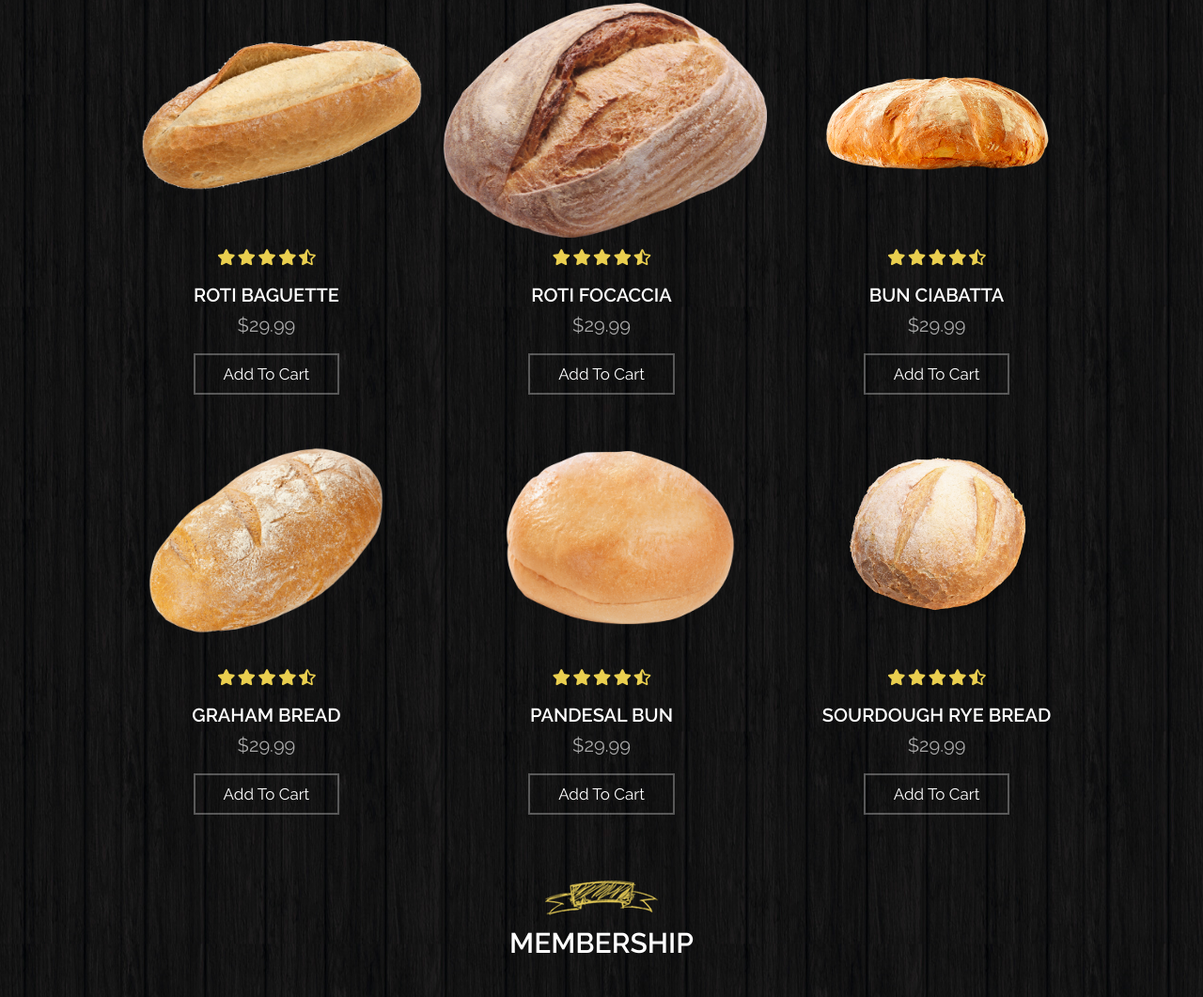
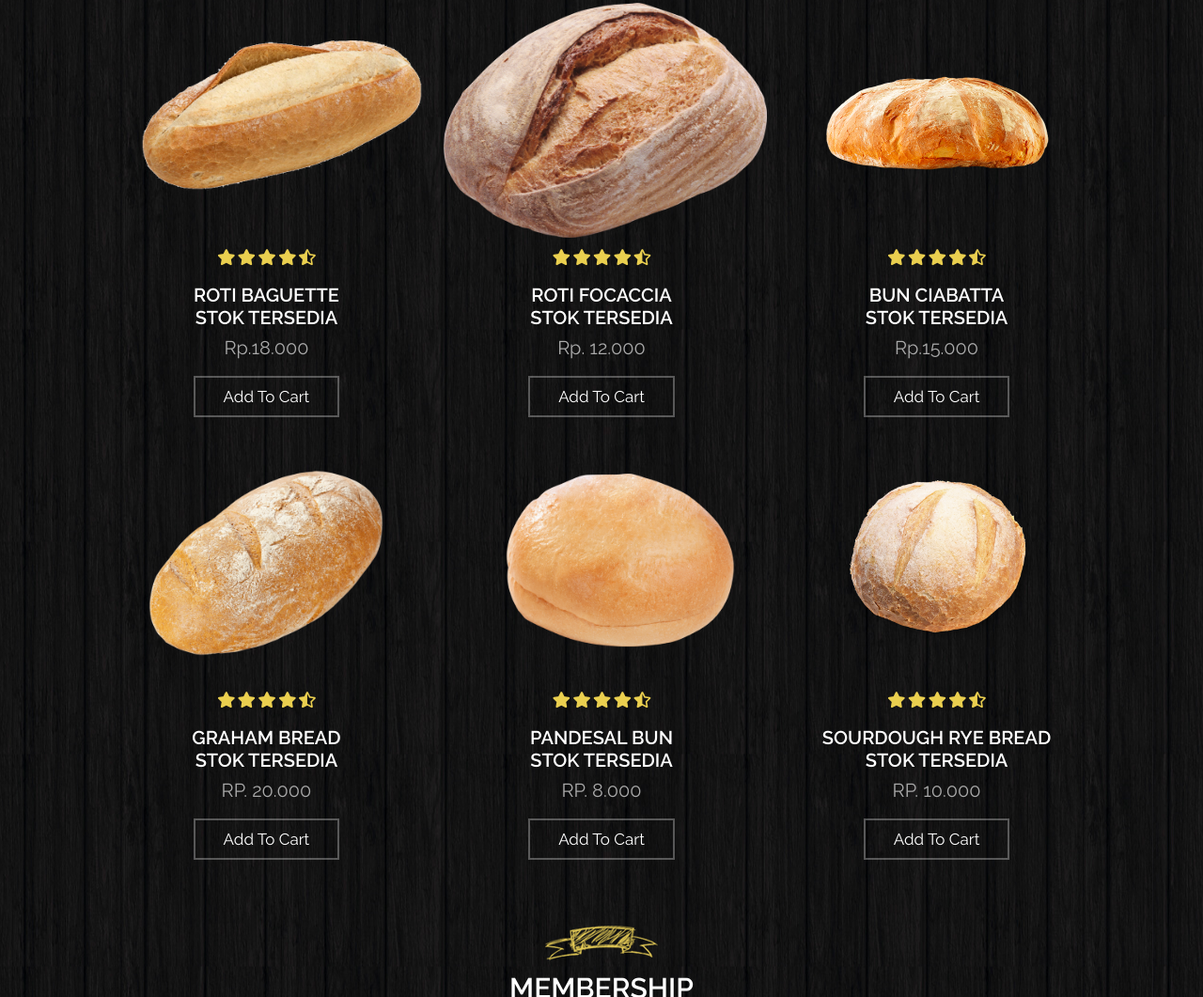
Before and after one commit to lionelkeegan/Santuy-Bakery, a plain HTML site: page index.html in a window 1280 px wide. Shown: the part 329-1390 px from the top of the page at 94% size. Drawn offline with nearby package versions, Linux system fonts and the light colour scheme.

Commit message:
Update index.html

```diff
--- a/index.html
+++ b/index.html
@@ -88,7 +88,8 @@
                   <i class="fas fa-star-half-alt"></i>
                </div>
                <h3>Roti Baguette</h3>
-               <div class="price">$29.99</div>
+               <h3>Stok Tersedia</h3>
+               <div class="price">Rp.18.000</div>
                <a href="#" class="btn">add to cart</a>
             </div>
          </div>
@@ -104,7 +105,8 @@
                   <i class="fas fa-star-half-alt"></i>
                </div>
                <h3>Roti Focaccia</h3>
-               <div class="price">$29.99</div>
+               <h3>Stok Tersedia</h3>
+               <div class="price">Rp. 12.000</div>
                <a href="#" class="btn">add to cart</a>
             </div>
          </div>
@@ -120,7 +122,8 @@
                   <i class="fas fa-star-half-alt"></i>
                </div>
                <h3>Bun Ciabatta</h3>
-               <div class="price">$29.99</div>
+               <h3>Stok Tersedia</h3>
+               <div class="price">Rp.15.000</div>
                <a href="#" class="btn">add to cart</a>
             </div>
          </div>
@@ -136,7 +139,8 @@
                   <i class="fas fa-star-half-alt"></i>
                </div>
                <h3>Graham Bread</h3>
-               <div class="price">$29.99</div>
+               <h3>Stok Tersedia</h3>
+               <div class="price">RP. 20.000</div>
                <a href="#" class="btn">add to cart</a>
             </div>
          </div>
@@ -152,7 +156,8 @@
                   <i class="fas fa-star-half-alt"></i>
                </div>
                <h3>Pandesal Bun</h3>
-               <div class="price">$29.99</div>
+               <h3>Stok Tersedia</h3>
+               <div class="price">RP. 8.000</div>
                <a href="#" class="btn">add to cart</a>
             </div>
          </div>
@@ -168,7 +173,8 @@
                   <i class="fas fa-star-half-alt"></i>
                </div>
                <h3>Sourdough Rye bread</h3>
-               <div class="price">$29.99</div>
+               <h3>Stok Tersedia</h3>
+               <div class="price">RP. 10.000</div>
                <a href="#" class="btn">add to cart</a>
             </div>
          </div>
```
